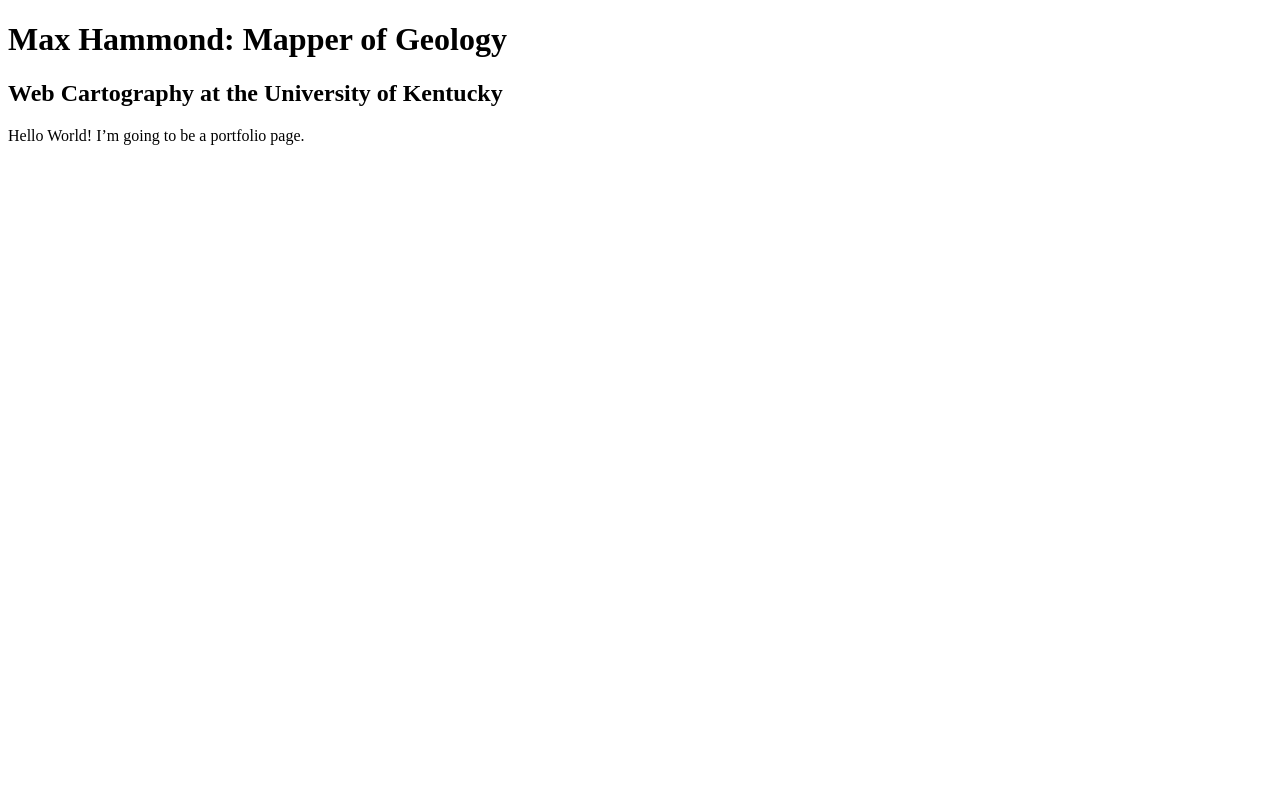
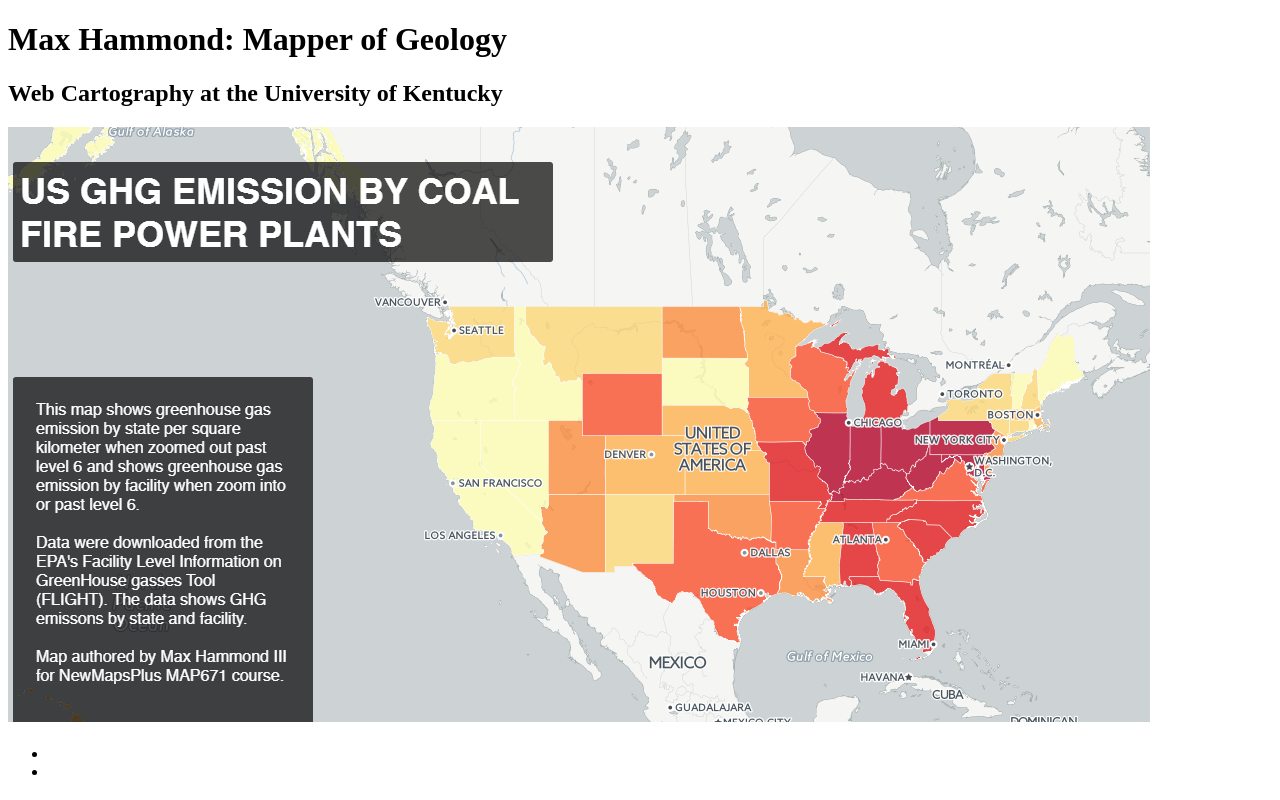
Before and after one commit to mhammond86/mhammond86.github.io, a plain HTML site: page index.html in a window 1280 px wide. Drawn offline with Linux system fonts and the light colour scheme.

Commit message:
add image

```diff
--- a/index.html
+++ b/index.html
@@ -18,7 +18,16 @@
 <h1>Max Hammond: Mapper of Geology</h1>
 <h2>Web Cartography at the University of Kentucky</h2>
 </header>
-    <p>Hello World! I’m going to be a portfolio page.</p>
+<section>
+    <img src="images/CoalFire.png" alt="Coal Fire Power Plants">
+    <h3></h3>
+    <p></p>
+    <p></p>
+    <ul>
+        <li><a href="" /></li>
+        <li><a href="" /></li>
+    </ul>
+</section>
 
 </body>
 </html>
```
Also changed, not shown: images/CoalFire.png (added), 1 other file.
